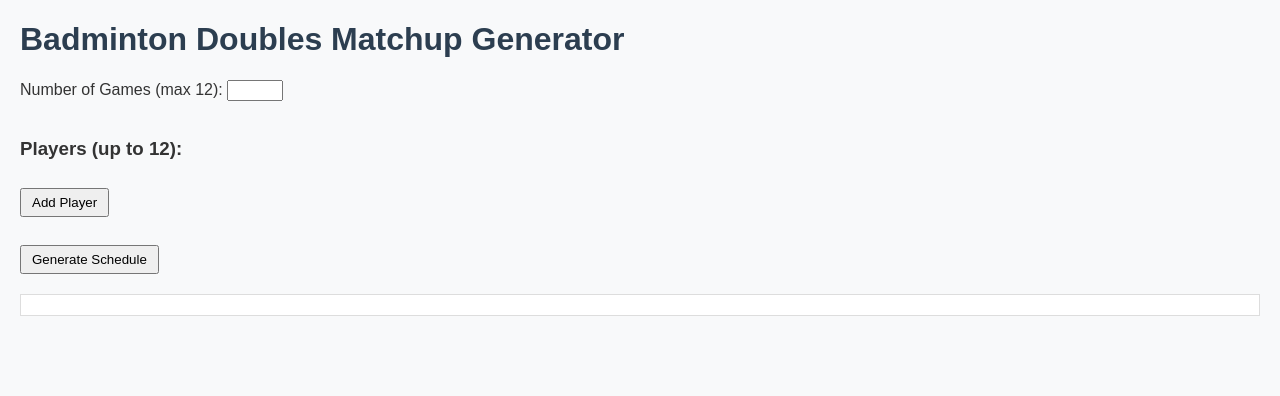
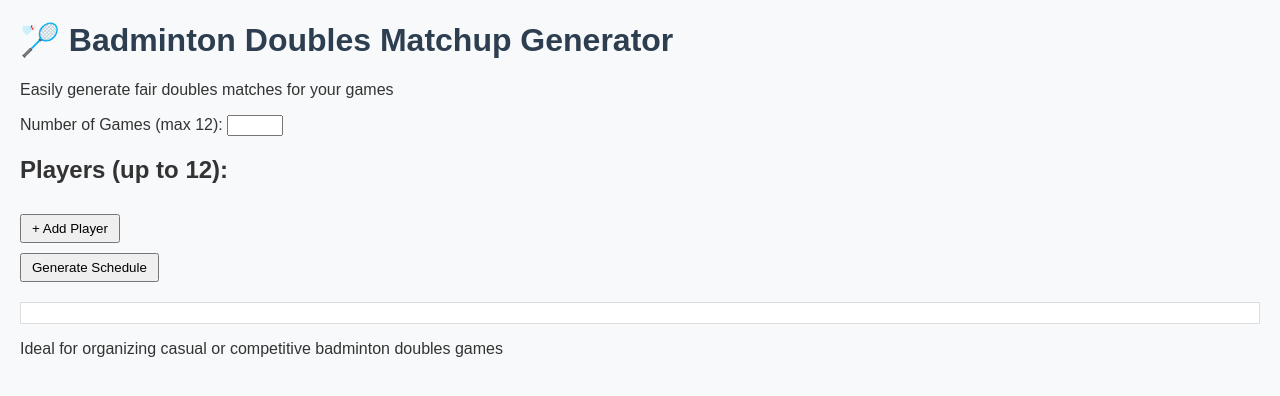
Before and after one commit to esg-sustainability/badminton-doubles-matchup, a plain HTML site: page index.html in a window 1280 px wide. Drawn offline with Linux system fonts and the light colour scheme.

Commit message:
Update index.html

```diff
--- a/index.html
+++ b/index.html
@@ -7,21 +7,48 @@
   <link rel="stylesheet" href="style.css" />
 </head>
 <body>
-  <h1>Badminton Doubles Matchup Generator</h1>
-  <form id="setupForm">
-    <label>Number of Games (max 12):</label>
-    <input type="number" id="numGames" min="1" max="12" required><br><br>
+  <div class="container">
+    <!-- Header -->
+    <header class="header">
+      <h1 class="title">🏸 Badminton Doubles Matchup Generator</h1>
+      <p class="subtitle">Easily generate fair doubles matches for your games</p>
+    </header>
 
-    <div id="playersInput">
-      <h3>Players (up to 12):</h3>
-      <div id="playerList"></div>
-      <button type="button" id="addPlayerBtn">Add Player</button>
-    </div><br>
+    <!-- Main Content -->
+    <main class="main-content">
+      <form id="setupForm" class="form-section">
+        <!-- Number of Games -->
+        <div class="form-group">
+          <label for="numGames">Number of Games (max 12):</label>
+          <input type="number" id="numGames" min="1" max="12" required />
+        </div>
 
-    <button type="submit">Generate Schedule</button>
-  </form>
+        <!-- Player Input Section -->
+        <div id="playersInput" class="form-group">
+          <h2 class="section-title">Players (up to 12):</h2>
+          <div id="playerList" class="players-list">
+            <!-- Dynamic player input fields go here -->
+          </div>
+          <button type="button" id="addPlayerBtn" class="add-btn">+ Add Player</button>
+        </div>
 
-  <div id="scheduleOutput"></div>
+        <!-- Generate Schedule -->
+        <div class="form-group">
+          <button type="submit" class="generate-btn">Generate Schedule</button>
+        </div>
+      </form>
+
+      <!-- Schedule Output -->
+      <section id="scheduleOutput" class="results-section">
+        <!-- Generated match schedule will appear here -->
+      </section>
+    </main>
+
+    <!-- Footer -->
+    <footer class="footer">
+      <p>Ideal for organizing casual or competitive badminton doubles games</p>
+    </footer>
+  </div>
 
   <script src="app.js"></script>
 </body>
```
